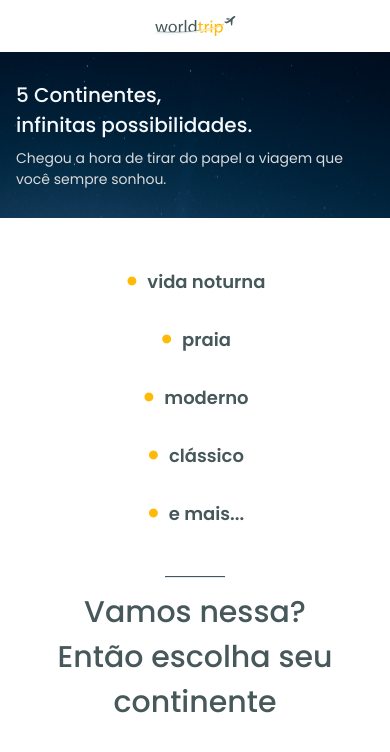
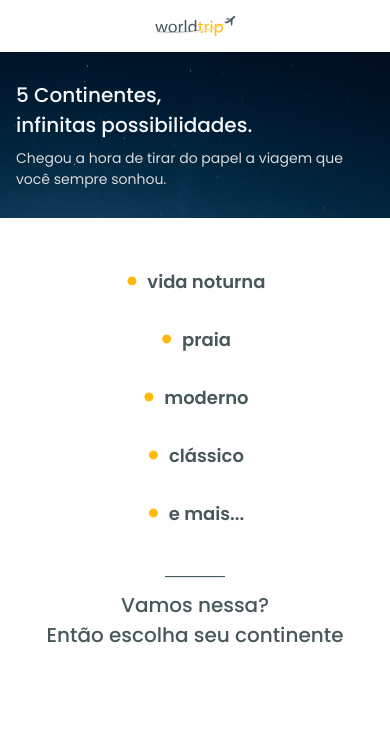
Before and after one commit to Kayke-Fujinaka/worldtrip, a Next.js app: page / in a window 390 px wide. Shown: the top 752 px of the page. Built offline with nearby package versions, Linux system fonts and the light colour scheme; no server answers.

Commit message:
styles: adds fontSize responsive in "Vamos nessa?" heading

```diff
--- a/src/pages/index.tsx
+++ b/src/pages/index.tsx
@@ -15,6 +15,7 @@ export default function Home() {
         textAlign="center"
         color="dark_heading_and_text"
         fontWeight="medium"
+        fontSize={{ base: "xl", md: "4xl" }}
         lineHeight={1.5}
         my={{ base: 3, md: 12 }}
       >
```
